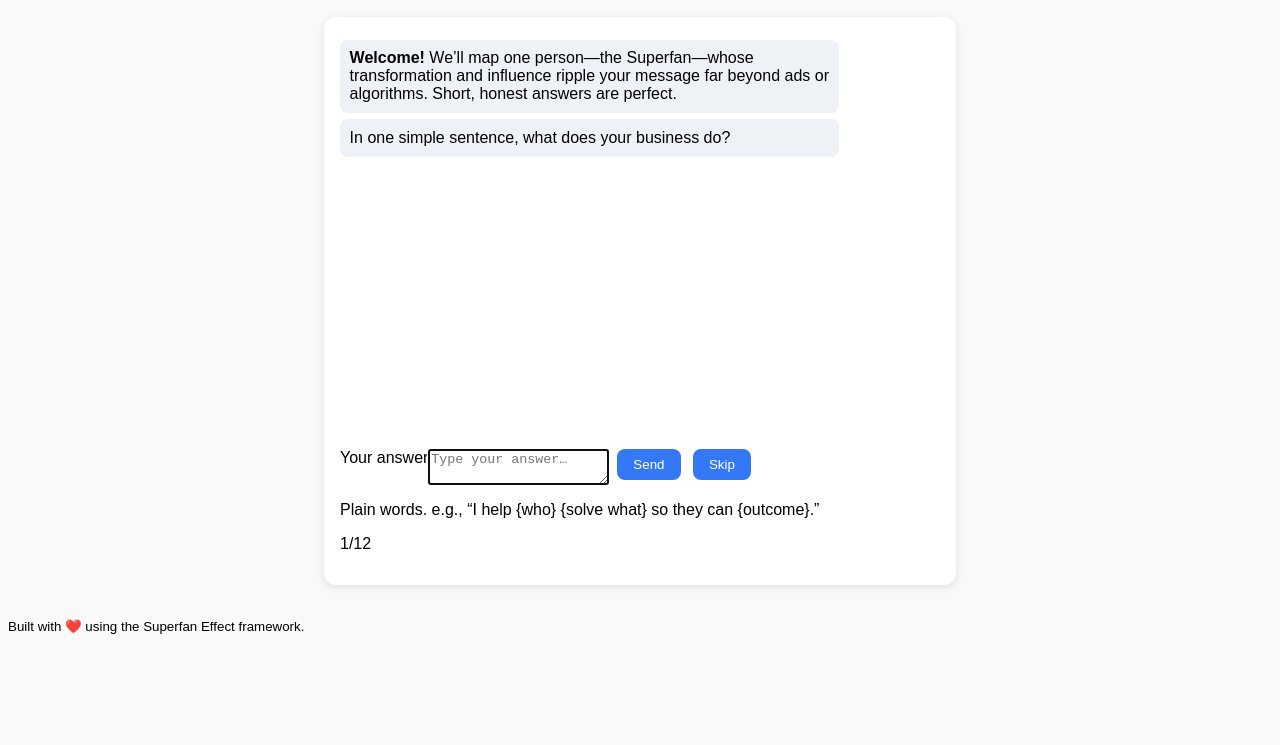
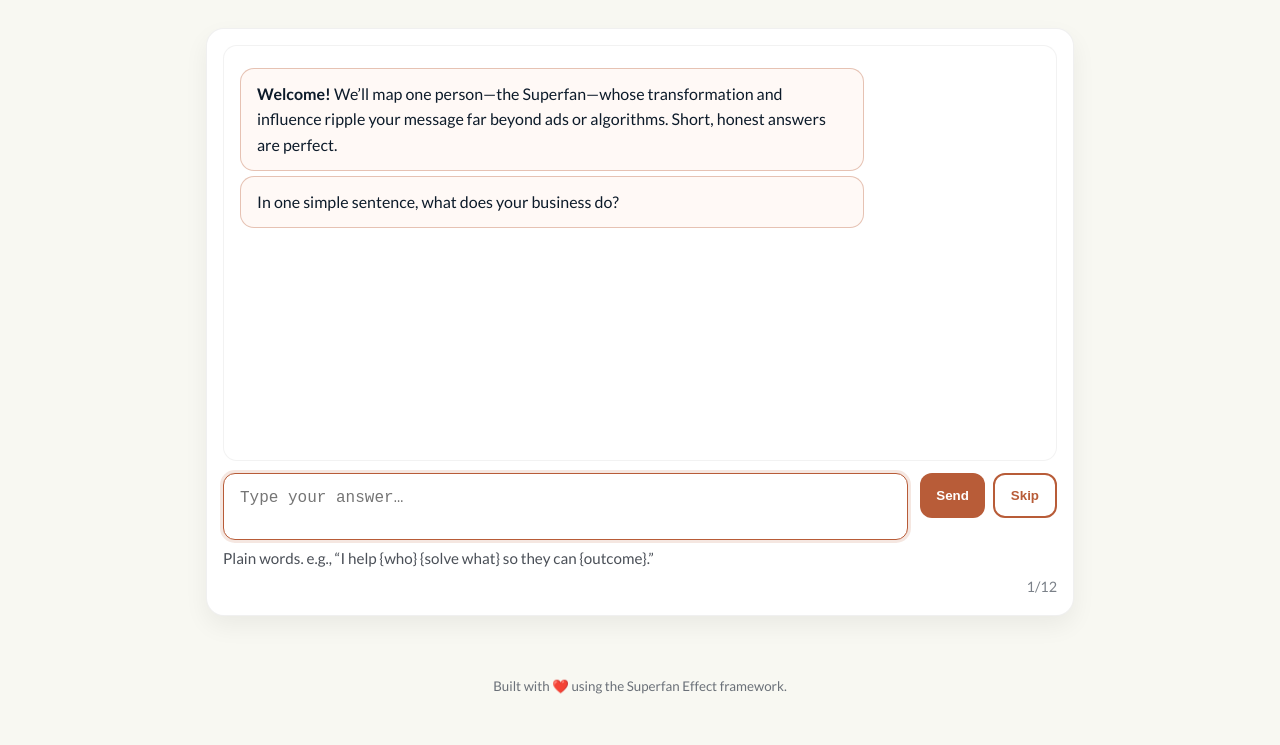
Before and after one commit to jillkearns/superfan-widget, a plain HTML site: page public/index.html in a window 1280 px wide. Shown: the part 99-844 px from the top of the page. Before the commit the page ends 800 px from the top, so only its background shows below. Drawn offline with nearby package versions, Linux system fonts and the light colour scheme.

Commit message:
Update styles.css

```diff
--- a/public/styles.css
+++ b/public/styles.css
@@ -1,48 +1,164 @@
-body {
-  font-family: sans-serif;
-  background: #f9f9f9;
+/* Brand colors */
+:root{
+  --ink: #0d1b2a;      /* deep blue */
+  --copper: #b85c38;   /* accent */
+  --paper: #f8f8f2;    /* light */
+  --black: #000000;    /* pure black for text accents */
 }
-.container {
-  max-width: 600px;
+
+*{ box-sizing:border-box; }
+html, body{ height:100%; }
+body{
+  margin:0;
+  background: var(--paper);
+  color: var(--ink);
+  font-family: 'Lato', system-ui, -apple-system, Segoe UI, Roboto, Helvetica, Arial, sans-serif;
+  line-height:1.6;
+}
+
+/* Header */
+.site-header{
+  display:flex;
+  align-items:center;
+  gap:1rem;
+  padding:1.25rem 1rem;
+  border-bottom: 4px solid var(--copper);
+  background:#fff;
+}
+.logo{
+  width:48px; height:48px; object-fit:contain;
+}
+.site-header h1{
+  margin:0;
+  font-family: 'Playfair Display', Georgia, serif;
+  font-weight:700;
+  letter-spacing:0.2px;
+  color: var(--ink);
+}
+
+/* Layout */
+.container{
+  max-width:900px;
   margin: 2rem auto;
+  padding: 0 1rem;
+}
+.chat-wrapper{
+  background:#fff;
+  border:1px solid rgba(0,0,0,.06);
+  border-radius: 18px;
+  box-shadow: 0 10px 24px rgba(0,0,0,.06);
   padding: 1rem;
-  background: #fff;
+}
+
+.chat{
+  height: 52vh;
+  min-height: 320px;
+  overflow:auto;
+  padding: 1rem;
+  border-radius: 14px;
+  background: linear-gradient(180deg, #fff, #fff);
+  border: 1px solid rgba(0,0,0,.05);
+}
+
+/* Messages */
+.msg{
+  max-width: 78%;
+  padding: .75rem 1rem;
+  margin: .35rem 0;
+  border-radius: 14px;
+  word-wrap: break-word;
+}
+.msg.bot{
+  background: #fff9f6;
+  border:1px solid rgba(184,92,56,.35);
+  color: var(--ink);
+}
+.msg.user{
+  margin-left:auto;
+  background: var(--ink);
+  color: #fff;
+  border:1px solid rgba(0,0,0,.2);
+}
+
+/* Form */
+.chat-form{
+  display:flex;
+  gap:.75rem;
+  margin-top: .75rem;
+  align-items:flex-start;
+}
+.chat-form textarea{
+  flex:1;
+  resize:none;
+  border:1.5px solid rgba(13,27,42,.25);
   border-radius: 12px;
-  box-shadow: 0 2px 8px rgba(0,0,0,0.1);
+  padding:.9rem 1rem;
+  font-size:1rem;
+  min-height:2.5rem;
+  max-height: 30vh;
+  outline:none;
 }
-#chat {
-  height: 400px;
-  overflow-y: auto;
-  margin-bottom: 1rem;
+.chat-form textarea:focus{
+  border-color: var(--copper);
+  box-shadow: 0 0 0 3px rgba(184,92,56,.15);
 }
-.bot, .user {
-  padding: .6rem;
-  margin: .4rem 0;
-  border-radius: 8px;
-  max-width: 80%;
+
+.form-actions{
+  display:flex;
+  gap:.5rem;
+  flex-wrap:wrap;
 }
-.bot {
-  background: #eef2f7;
+
+.btn{
+  appearance:none;
+  border:0;
+  background: var(--copper);
+  color: #fff;
+  font-weight:700;
+  padding:.8rem 1rem;
+  border-radius:12px;
+  cursor:pointer;
 }
-.user {
-  background: #cfe9cf;
-  margin-left: auto;
+.btn:hover{ filter:brightness(.95); }
+.btn:active{ transform: translateY(1px); }
+
+.btn-ghost{
+  background: transparent;
+  color: var(--copper);
+  border: 2px solid var(--copper);
 }
-form {
-  display: flex;
+
+.helper{
+  margin:.35rem 0 0;
+  color: #4a4f57;
+  font-size:.95rem;
 }
-input {
-  flex: 1;
-  padding: .5rem;
-  border-radius: 8px;
-  border: 1px solid #ccc;
+.progress{
+  margin:.35rem 0 0;
+  color:#7a8088;
+  font-size:.9rem;
+  text-align:right;
 }
-button {
-  margin-left: .5rem;
-  padding: .5rem 1rem;
-  border: none;
-  border-radius: 8px;
-  background: #3478f6;
-  color: #fff;
-  cursor: pointer;
+
+/* Footer */
+.site-footer{
+  text-align:center;
+  padding: 1.5rem 1rem 3rem;
+  color:#6a7078;
 }
+
+/* Utilities */
+.sr-only{
+  position:absolute !important;
+  height:1px;width:1px;
+  overflow:hidden;clip:rect(1px,1px,1px,1px);
+  white-space:nowrap;border:0;padding:0;margin:-1px;
+}
+
+pre.dump{
+  background:#111;
+  color:#f8f8f2;
+  padding:1rem;
+  border-radius:12px;
+  overflow:auto;
+}
```
